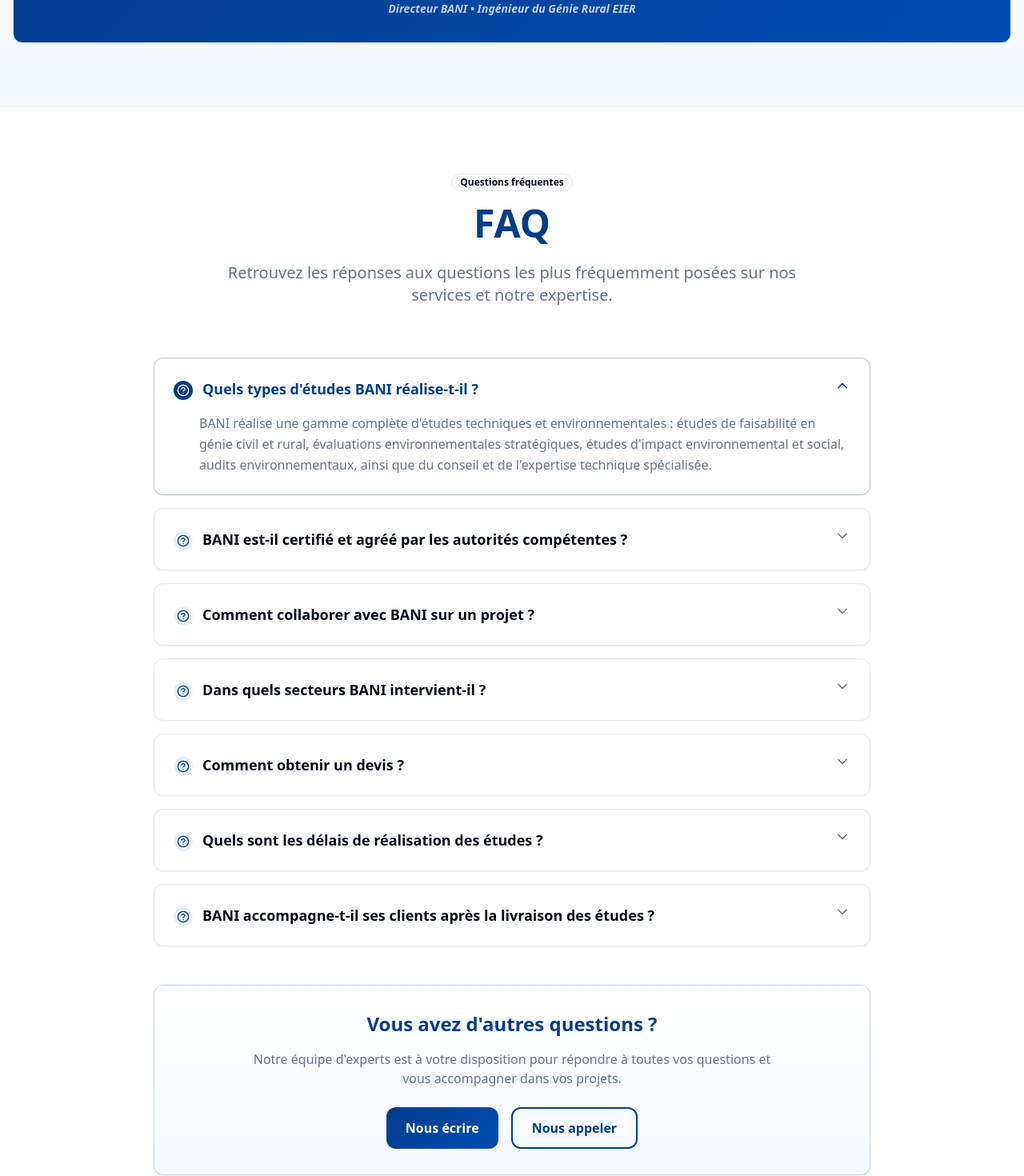
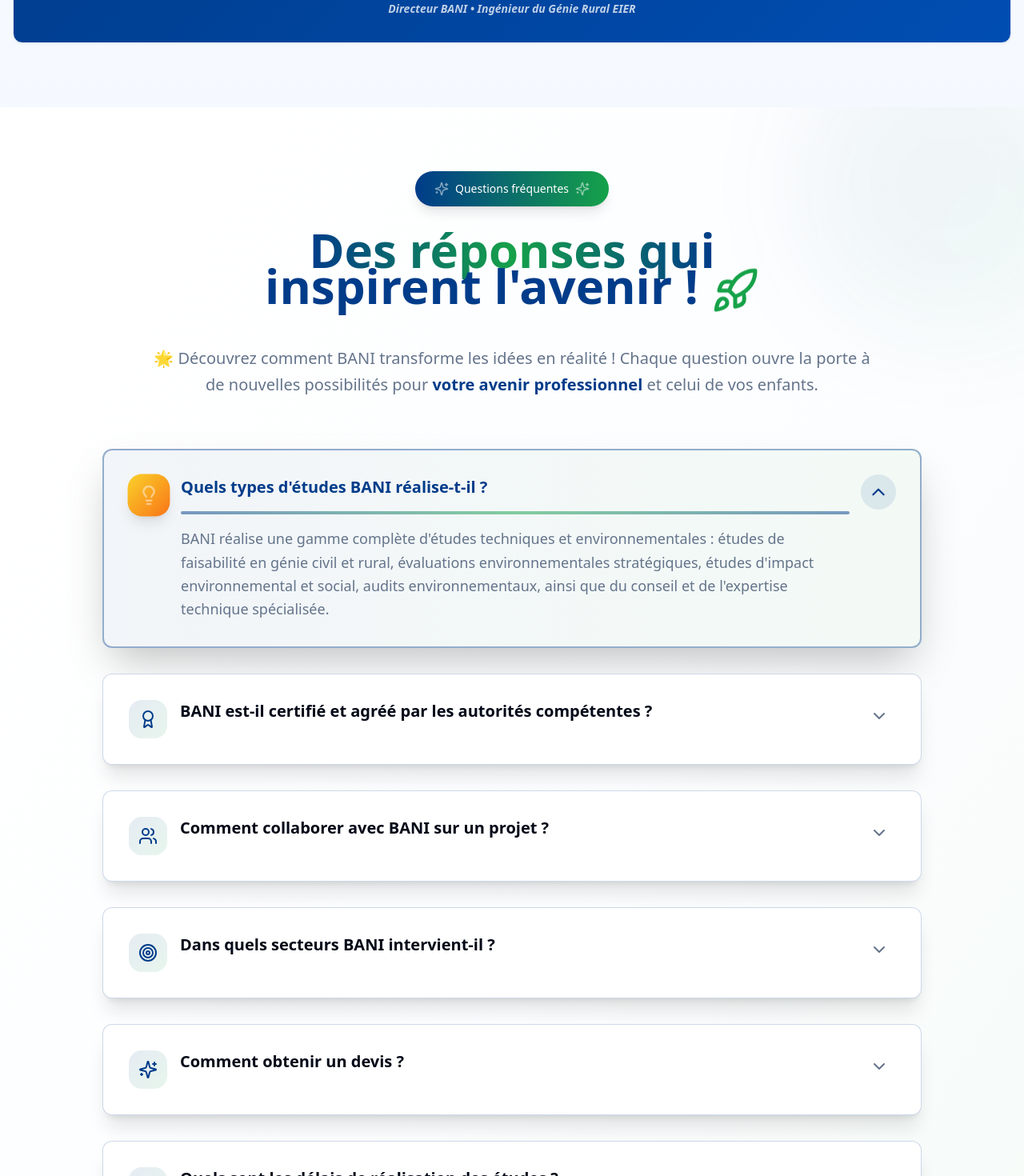
Before and after one commit to idtechacademy2-commits/bani-ci-ecriture, a React (Vite) app: page / in a window 1280 px wide. Shown: the part 6660-8130 px from the top of the page at 80% size. Built offline with nearby package versions, Linux system fonts and the light colour scheme.

Commit message:
Refactor FAQ design
Update the FAQ section to a more visually appealing and inspiring design, suitable for attracting parents and their children to the site.

```diff
--- a/src/components/FAQSection.tsx
+++ b/src/components/FAQSection.tsx
@@ -1,7 +1,7 @@
 import { useState } from 'react';
 import { Card, CardContent } from '@/components/ui/card';
 import { Badge } from '@/components/ui/badge';
-import { ChevronDown, ChevronUp, HelpCircle } from 'lucide-react';
+import { ChevronDown, ChevronUp, Lightbulb, Sparkles, Target, Users, Award, Rocket } from 'lucide-react';
 
 const FAQSection = () => {
   const [openIndex, setOpenIndex] = useState<number | null>(0);
@@ -12,129 +12,181 @@ const FAQSection = () => {
 
   const faqs = [
     {
+      icon: Lightbulb,
       question: "Quels types d'études BANI réalise-t-il ?",
-      answer: "BANI réalise une gamme complète d'études techniques et environnementales : études de faisabilité en génie civil et rural, évaluations environnementales stratégiques, études d'impact environnemental et social, audits environnementaux, ainsi que du conseil et de l'expertise technique spécialisée."
+      answer: "BANI réalise une gamme complète d'études techniques et environnementales : études de faisabilité en génie civil et rural, évaluations environnementales stratégiques, études d'impact environnemental et social, audits environnementaux, ainsi que du conseil et de l'expertise technique spécialisée.",
+      color: "from-yellow-400 to-orange-500"
     },
     {
+      icon: Award,
       question: "BANI est-il certifié et agréé par les autorités compétentes ?",
-      answer: "Oui, BANI dispose de tous les agréments nécessaires : agréé par la Chambre Nationale des Ingénieurs Conseils et Experts de Génie Civil (CHANIE) depuis mai 2014, agréé par l'Agence Nationale De l'Environnement (ANDE) pour les études environnementales, et certifié ISO 9001:2015 pour le management de la qualité."
+      answer: "Oui, BANI dispose de tous les agréments nécessaires : agréé par la Chambre Nationale des Ingénieurs Conseils et Experts de Génie Civil (CHANIE) depuis mai 2014, agréé par l'Agence Nationale De l'Environnement (ANDE) pour les études environnementales, et certifié ISO 9001:2015 pour le management de la qualité.",
+      color: "from-emerald-400 to-teal-500"
     },
     {
+      icon: Users,
       question: "Comment collaborer avec BANI sur un projet ?",
-      answer: "Pour collaborer avec BANI, contactez-nous par email à info@bani-ci.net ou par téléphone au +225 27 23 48 52 01. Nous étudierons ensemble vos besoins, définirons le cahier des charges et vous proposerons une solution adaptée avec un devis détaillé. Notre équipe vous accompagne de la conception à la réalisation."
+      answer: "Pour collaborer avec BANI, contactez-nous par email à info@bani-ci.net ou par téléphone au +225 27 23 48 52 01. Nous étudierons ensemble vos besoins, définirons le cahier des charges et vous proposerons une solution adaptée avec un devis détaillé. Notre équipe vous accompagne de la conception à la réalisation.",
+      color: "from-blue-400 to-indigo-500"
     },
     {
+      icon: Target,
       question: "Dans quels secteurs BANI intervient-il ?",
-      answer: "BANI intervient dans de nombreux secteurs : infrastructures publiques et privées, aménagement rural et urbain, projets industriels, secteur agricole, mines et carrières, énergies renouvelables, gestion des ressources en eau, et tous projets nécessitant des études d'impact environnemental."
+      answer: "BANI intervient dans de nombreux secteurs : infrastructures publiques et privées, aménagement rural et urbain, projets industriels, secteur agricole, mines et carrières, énergies renouvelables, gestion des ressources en eau, et tous projets nécessitant des études d'impact environnemental.",
+      color: "from-purple-400 to-pink-500"
     },
     {
+      icon: Sparkles,
       question: "Comment obtenir un devis ?",
-      answer: "Pour obtenir un devis, contactez-nous en précisant la nature de votre projet, sa localisation, ses objectifs et le délai souhaité. Nous vous proposerons rapidement une offre technique et financière adaptée à vos besoins spécifiques. Nos devis sont gratuits et sans engagement."
+      answer: "Pour obtenir un devis, contactez-nous en précisant la nature de votre projet, sa localisation, ses objectifs et le délai souhaité. Nous vous proposerons rapidement une offre technique et financière adaptée à vos besoins spécifiques. Nos devis sont gratuits et sans engagement.",
+      color: "from-cyan-400 to-blue-500"
     },
     {
+      icon: Rocket,
       question: "Quels sont les délais de réalisation des études ?",
-      answer: "Les délais varient selon la complexité et l'ampleur du projet. Une étude d'impact peut prendre de 2 à 6 mois, tandis qu'une expertise technique peut être réalisée en quelques semaines. Nous nous engageons toujours sur des délais réalistes et respectons scrupuleusement nos engagements."
-    },
-    {
-      question: "BANI accompagne-t-il ses clients après la livraison des études ?",
-      answer: "Absolument. Notre démarche qualité ISO 9001:2015 inclut un suivi post-livraison. Nous restons disponibles pour toute clarification, accompagnons nos clients dans les démarches administratives et proposons des services de suivi et de monitoring des mesures environnementales recommandées."
+      answer: "Les délais varient selon la complexité et l'ampleur du projet. Une étude d'impact peut prendre de 2 à 6 mois, tandis qu'une expertise technique peut être réalisée en quelques semaines. Nous nous engageons toujours sur des délais réalistes et respectons scrupuleusement nos engagements.",
+      color: "from-rose-400 to-red-500"
     }
   ];
 
   return (
-    <section id="faq" className="py-20 bg-background">
-      <div className="container mx-auto px-4">
+    <section id="faq" className="py-20 bg-gradient-to-br from-background via-accent/10 to-secondary/5 relative overflow-hidden">
+      {/* Background decorative elements */}
+      <div className="absolute inset-0 overflow-hidden">
+        <div className="absolute -top-24 -right-24 w-96 h-96 bg-gradient-to-br from-primary/10 to-secondary/10 rounded-full blur-3xl animate-pulse"></div>
+        <div className="absolute -bottom-24 -left-24 w-96 h-96 bg-gradient-to-br from-secondary/10 to-primary/10 rounded-full blur-3xl animate-pulse"></div>
+      </div>
+
+      <div className="container mx-auto px-4 relative z-10">
         <div className="text-center mb-16">
-          <Badge variant="outline" className="mb-4">
+          <div className="inline-flex items-center gap-2 bg-gradient-to-r from-primary to-secondary text-white px-6 py-3 rounded-full text-sm font-medium mb-6 animate-fade-in shadow-lg">
+            <Sparkles size={18} className="animate-pulse" />
             Questions fréquentes
-          </Badge>
-          <h2 className="text-4xl md:text-5xl font-bold text-primary mb-6">
-            FAQ
+            <Sparkles size={18} className="animate-pulse" />
+          </div>
+          <h2 className="text-5xl md:text-6xl font-bold mb-6 animate-fade-in">
+            <span className="bg-gradient-to-r from-primary via-secondary to-primary bg-clip-text text-transparent">
+              Des réponses qui
+            </span>
+            <br />
+            <span className="text-primary animate-bounce inline-block">
+              inspirent l'avenir !
+            </span>
+            <Rocket className="inline-block ml-4 text-secondary animate-bounce" size={60} />
           </h2>
-          <p className="text-xl text-muted-foreground max-w-3xl mx-auto">
-            Retrouvez les réponses aux questions les plus fréquemment posées
-            sur nos services et notre expertise.
+          <p className="text-xl text-muted-foreground max-w-4xl mx-auto leading-relaxed animate-fade-in">
+            🌟 Découvrez comment BANI transforme les idées en réalité !
+            Chaque question ouvre la porte à de nouvelles possibilités pour
+            <span className="font-semibold text-primary"> votre avenir professionnel</span> et celui de vos enfants.
           </p>
         </div>
 
-        <div className="max-w-4xl mx-auto">
-          <div className="space-y-4">
-            {faqs.map((faq, index) => (
+        <div className="max-w-5xl mx-auto">
+          <div className="grid gap-6 md:gap-8">
+            {faqs.map((faq, index) => {
+              const IconComponent = faq.icon;
+              return (
                 <Card
                   key={index}
-                className={`overflow-hidden transition-all duration-300 ${
+                  className={`group overflow-hidden transition-all duration-500 hover-scale cursor-pointer ${
                     openIndex === index
-                    ? 'shadow-professional border-primary/30'
-                    : 'shadow-card-hover hover:shadow-professional'
-                }`}
+                      ? 'shadow-2xl border-2 border-primary/40 bg-gradient-to-r from-primary/5 to-secondary/5'
+                      : 'shadow-xl hover:shadow-2xl border border-primary/20 hover:border-primary/40'
+                  } backdrop-blur-sm`}
+                  style={{
+                    animationDelay: `${index * 0.1}s`
+                  }}
                 >
                   <button
                     onClick={() => toggleFAQ(index)}
                     className="w-full text-left"
                   >
-                  <CardContent className="p-6">
+                    <CardContent className="p-8">
                       <div className="flex justify-between items-start">
-                      <div className="flex items-start space-x-3 flex-1">
-                        <div className={`mt-1 p-1 rounded-full ${
+                        <div className="flex items-start space-x-4 flex-1">
+                          <div className={`relative p-3 rounded-2xl transition-all duration-500 ${
                             openIndex === index
-                            ? 'bg-primary text-white'
-                            : 'bg-accent text-primary'
+                              ? `bg-gradient-to-br ${faq.color} text-white shadow-lg scale-110`
+                              : 'bg-gradient-to-br from-primary/10 to-secondary/10 text-primary group-hover:scale-105'
                           }`}>
-                          <HelpCircle size={16} />
+                            <IconComponent size={24} className={openIndex === index ? 'animate-pulse' : ''} />
+                            {openIndex === index && (
+                              <div className="absolute -inset-1 bg-gradient-to-br from-white/20 to-transparent rounded-2xl animate-pulse"></div>
+                            )}
                           </div>
-                        <h3 className={`text-lg font-semibold ${
-                          openIndex === index ? 'text-primary' : 'text-foreground'
+                          <div className="flex-1">
+                            <h3 className={`text-xl font-bold transition-colors duration-300 ${
+                              openIndex === index ? 'text-primary' : 'text-foreground group-hover:text-primary'
                             }`}>
                               {faq.question}
                             </h3>
-                      </div>
-                      <div className={`ml-4 transition-transform duration-300 ${
-                        openIndex === index ? 'text-primary' : 'text-muted-foreground'
-                      }`}>
-                        {openIndex === index ? (
-                          <ChevronUp size={20} />
-                        ) : (
-                          <ChevronDown size={20} />
-                        )}
-                      </div>
-                    </div>
-
                             {openIndex === index && (
-                      <div className="mt-4 pl-8 animate-in slide-in-from-top-1 duration-300">
-                        <p className="text-muted-foreground leading-relaxed">
+                              <div className="mt-4 animate-fade-in">
+                                <div className="w-full h-1 bg-gradient-to-r from-primary via-secondary to-primary rounded-full mb-4 animate-pulse"></div>
+                                <p className="text-muted-foreground leading-relaxed text-lg">
                                   {faq.answer}
                                 </p>
                               </div>
                             )}
+                          </div>
+                        </div>
+                        <div className={`ml-4 transition-all duration-500 p-2 rounded-full ${
+                          openIndex === index
+                            ? 'text-primary bg-primary/10 rotate-180 scale-110'
+                            : 'text-muted-foreground group-hover:text-primary group-hover:bg-primary/5'
+                        }`}>
+                          <ChevronDown size={24} className="transition-transform duration-500" />
+                        </div>
+                      </div>
                     </CardContent>
                   </button>
                 </Card>
-            ))}
+              );
+            })}
           </div>
 
-          {/* Additional help section */}
-          <Card className="mt-12 bg-gradient-section border-primary/20">
-            <CardContent className="p-8 text-center">
-              <h3 className="text-2xl font-bold text-primary mb-4">
-                Vous avez d'autres questions ?
+          {/* Inspirational CTA section */}
+          <Card className="mt-16 bg-gradient-to-br from-primary via-primary-light to-secondary relative overflow-hidden shadow-2xl">
+            <div className="absolute inset-0 bg-gradient-to-br from-transparent via-white/10 to-transparent"></div>
+            <div className="absolute top-0 right-0 w-32 h-32 bg-gradient-to-br from-white/20 to-transparent rounded-full blur-2xl"></div>
+            <div className="absolute bottom-0 left-0 w-32 h-32 bg-gradient-to-br from-white/20 to-transparent rounded-full blur-2xl"></div>
+
+            <CardContent className="p-12 text-center relative z-10">
+              <div className="flex justify-center mb-6">
+                <div className="flex space-x-2">
+                  <Sparkles className="text-yellow-300 animate-pulse" size={40} />
+                  <Rocket className="text-white animate-bounce" size={40} />
+                  <Sparkles className="text-yellow-300 animate-pulse" size={40} />
+                </div>
+              </div>
+
+              <h3 className="text-3xl md:text-4xl font-bold text-white mb-6 animate-fade-in">
+                🚀 Prêt à bâtir l'avenir ensemble ?
               </h3>
-              <p className="text-muted-foreground mb-6 max-w-2xl mx-auto">
-                Notre équipe d'experts est à votre disposition pour répondre à toutes vos questions
-                et vous accompagner dans vos projets.
+              <p className="text-white/90 mb-8 max-w-3xl mx-auto text-lg leading-relaxed">
+                💡 <strong>Inspirez vos enfants</strong> en leur montrant que chaque grand projet commence par une question.
+                Chez BANI, nous transformons les rêves en réalité grâce à notre expertise et notre passion pour l'innovation !
               </p>
-              <div className="flex flex-col sm:flex-row gap-4 justify-center">
+
+              <div className="flex flex-col sm:flex-row gap-6 justify-center items-center">
                 <a
                   href="mailto:info@bani-ci.net"
-                  className="inline-flex items-center justify-center px-6 py-3 bg-gradient-hero text-white rounded-lg font-semibold hover:opacity-90 transition-opacity"
+                  className="group inline-flex items-center justify-center px-8 py-4 bg-white text-primary rounded-2xl font-bold text-lg hover:scale-105 transition-all duration-300 shadow-xl hover:shadow-2xl"
                 >
-                  Nous écrire
+                  <Sparkles className="mr-2 group-hover:animate-pulse" size={20} />
+                  Lancez votre projet
                 </a>
                 <a
                   href="tel:+22527234852 01"
-                  className="inline-flex items-center justify-center px-6 py-3 border-2 border-primary text-primary rounded-lg font-semibold hover:bg-primary hover:text-white transition-colors"
+                  className="group inline-flex items-center justify-center px-8 py-4 border-2 border-white text-white rounded-2xl font-bold text-lg hover:bg-white hover:text-primary transition-all duration-300 hover:scale-105"
                 >
-                  Nous appeler
+                  <Target className="mr-2 group-hover:animate-spin" size={20} />
+                  Parlons ensemble
                 </a>
+              </div>
+
+              <div className="mt-8 text-white/80 text-sm">
+                ⭐ Plus de 10 ans d'expérience • 🏆 Certifié ISO 9001:2015 • 🌱 Innovation durable
               </div>
             </CardContent>
           </Card>
```
Lines whose indentation alone changed are shown as unchanged.
